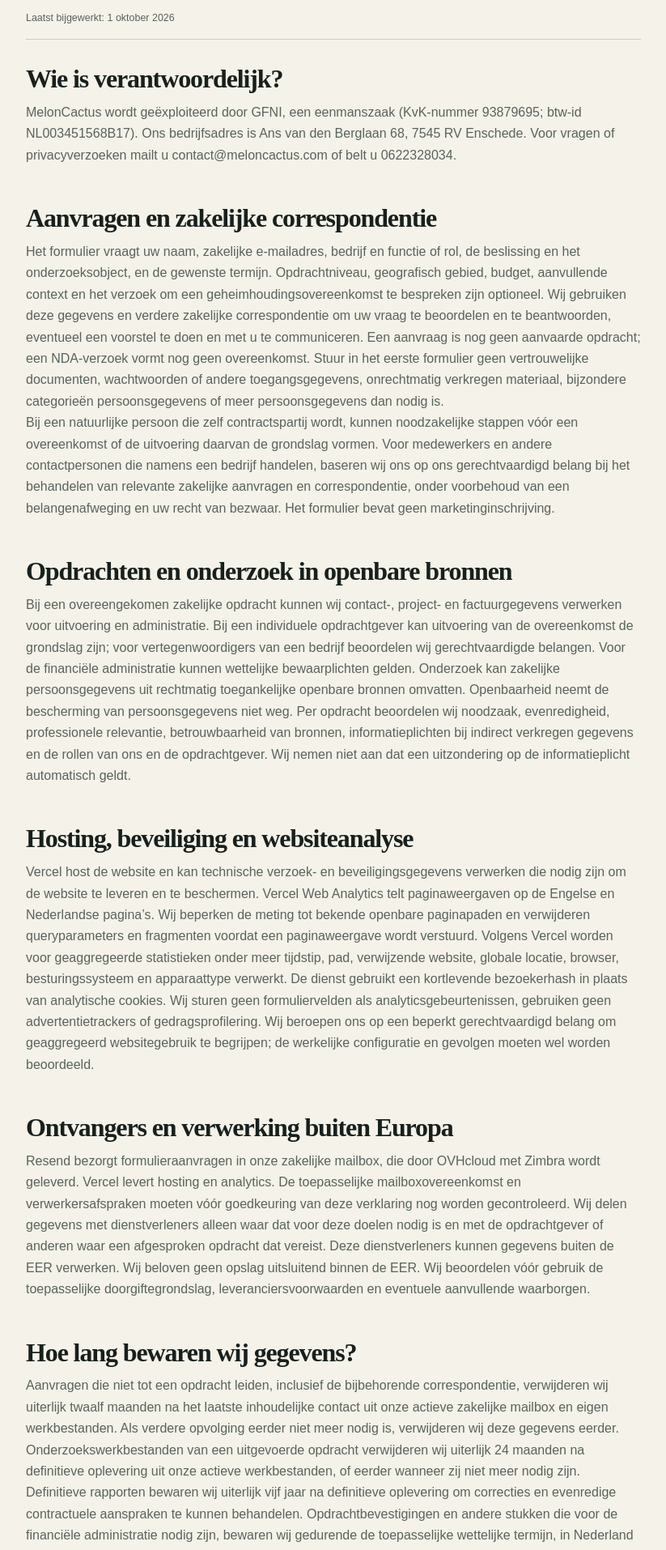
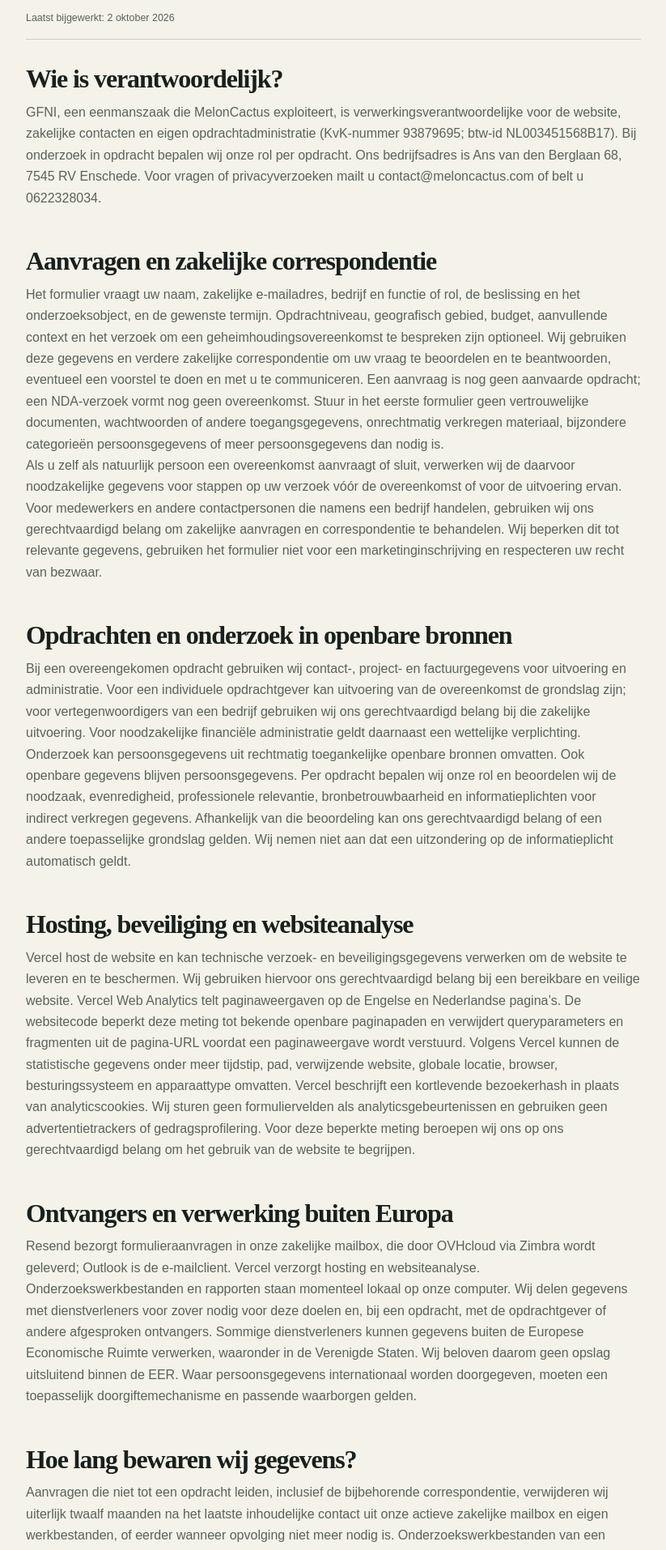
Before and after one commit to greenf88/MelonCactus, a Next.js app: page /nl/privacy in a window 1280 px wide. Shown: the part 380-2294 px from the top of the page at 81% size, without its empty margins (228-1051 px from the left). Built offline with nearby package versions, Linux system fonts and the light colour scheme; no server answers.

Commit message:
Clarify bilingual privacy notice and release evidence

```diff
--- a/src/app/(nl)/nl/privacy/page.tsx
+++ b/src/app/(nl)/nl/privacy/page.tsx
@@ -11,20 +11,20 @@ export const metadata: Metadata = {
 
 export default function DutchPrivacyPage() {
   return (
-    <LegalPageShell locale="nl" title="Privacyverklaring" intro="Hoe wij omgaan met persoonsgegevens wanneer u de website bezoekt, een aanvraag doet of met ons samenwerkt." updated="1 oktober 2026">
+    <LegalPageShell locale="nl" title="Privacyverklaring" intro="Hoe wij omgaan met persoonsgegevens wanneer u de website bezoekt, een aanvraag doet of met ons samenwerkt." updated="2 oktober 2026">
       <h2>Wie is verantwoordelijk?</h2>
-      <p>MelonCactus wordt geëxploiteerd door {siteConfig.legalName}, een eenmanszaak (KvK-nummer {siteConfig.registrationNumber}; btw-id {siteConfig.vatId}). Ons bedrijfsadres is {siteConfig.postalAddress}. Voor vragen of privacyverzoeken mailt u <a href={`mailto:${siteConfig.businessEmail}`}>{siteConfig.businessEmail}</a> of belt u <a href={siteConfig.businessPhoneHref}>{siteConfig.businessPhoneDisplay}</a>.</p>
+      <p>{siteConfig.legalName}, een eenmanszaak die MelonCactus exploiteert, is verwerkingsverantwoordelijke voor de website, zakelijke contacten en eigen opdrachtadministratie (KvK-nummer {siteConfig.registrationNumber}; btw-id {siteConfig.vatId}). Bij onderzoek in opdracht bepalen wij onze rol per opdracht. Ons bedrijfsadres is {siteConfig.postalAddress}. Voor vragen of privacyverzoeken mailt u <a href={`mailto:${siteConfig.businessEmail}`}>{siteConfig.businessEmail}</a> of belt u <a href={siteConfig.businessPhoneHref}>{siteConfig.businessPhoneDisplay}</a>.</p>
       <h2>Aanvragen en zakelijke correspondentie</h2>
       <p>Het formulier vraagt uw naam, zakelijke e-mailadres, bedrijf en functie of rol, de beslissing en het onderzoeksobject, en de gewenste termijn. Opdrachtniveau, geografisch gebied, budget, aanvullende context en het verzoek om een geheimhoudingsovereenkomst te bespreken zijn optioneel. Wij gebruiken deze gegevens en verdere zakelijke correspondentie om uw vraag te beoordelen en te beantwoorden, eventueel een voorstel te doen en met u te communiceren. Een aanvraag is nog geen aanvaarde opdracht; een NDA-verzoek vormt nog geen overeenkomst. Stuur in het eerste formulier geen vertrouwelijke documenten, wachtwoorden of andere toegangsgegevens, onrechtmatig verkregen materiaal, bijzondere categorieën persoonsgegevens of meer persoonsgegevens dan nodig is.</p>
-      <p>Bij een natuurlijke persoon die zelf contractspartij wordt, kunnen noodzakelijke stappen vóór een overeenkomst of de uitvoering daarvan de grondslag vormen. Voor medewerkers en andere contactpersonen die namens een bedrijf handelen, baseren wij ons op ons gerechtvaardigd belang bij het behandelen van relevante zakelijke aanvragen en correspondentie, onder voorbehoud van een belangenafweging en uw recht van bezwaar. Het formulier bevat geen marketinginschrijving.</p>
+      <p>Als u zelf als natuurlijk persoon een overeenkomst aanvraagt of sluit, verwerken wij de daarvoor noodzakelijke gegevens voor stappen op uw verzoek vóór de overeenkomst of voor de uitvoering ervan. Voor medewerkers en andere contactpersonen die namens een bedrijf handelen, gebruiken wij ons gerechtvaardigd belang om zakelijke aanvragen en correspondentie te behandelen. Wij beperken dit tot relevante gegevens, gebruiken het formulier niet voor een marketinginschrijving en respecteren uw recht van bezwaar.</p>
       <h2>Opdrachten en onderzoek in openbare bronnen</h2>
-      <p>Bij een overeengekomen zakelijke opdracht kunnen wij contact-, project- en factuurgegevens verwerken voor uitvoering en administratie. Bij een individuele opdrachtgever kan uitvoering van de overeenkomst de grondslag zijn; voor vertegenwoordigers van een bedrijf beoordelen wij gerechtvaardigde belangen. Voor de financiële administratie kunnen wettelijke bewaarplichten gelden. Onderzoek kan zakelijke persoonsgegevens uit rechtmatig toegankelijke openbare bronnen omvatten. Openbaarheid neemt de bescherming van persoonsgegevens niet weg. Per opdracht beoordelen wij noodzaak, evenredigheid, professionele relevantie, betrouwbaarheid van bronnen, informatieplichten bij indirect verkregen gegevens en de rollen van ons en de opdrachtgever. Wij nemen niet aan dat een uitzondering op de informatieplicht automatisch geldt.</p>
+      <p>Bij een overeengekomen opdracht gebruiken wij contact-, project- en factuurgegevens voor uitvoering en administratie. Voor een individuele opdrachtgever kan uitvoering van de overeenkomst de grondslag zijn; voor vertegenwoordigers van een bedrijf gebruiken wij ons gerechtvaardigd belang bij die zakelijke uitvoering. Voor noodzakelijke financiële administratie geldt daarnaast een wettelijke verplichting. Onderzoek kan persoonsgegevens uit rechtmatig toegankelijke openbare bronnen omvatten. Ook openbare gegevens blijven persoonsgegevens. Per opdracht bepalen wij onze rol en beoordelen wij de noodzaak, evenredigheid, professionele relevantie, bronbetrouwbaarheid en informatieplichten voor indirect verkregen gegevens. Afhankelijk van die beoordeling kan ons gerechtvaardigd belang of een andere toepasselijke grondslag gelden. Wij nemen niet aan dat een uitzondering op de informatieplicht automatisch geldt.</p>
       <h2>Hosting, beveiliging en websiteanalyse</h2>
-      <p>Vercel host de website en kan technische verzoek- en beveiligingsgegevens verwerken die nodig zijn om de website te leveren en te beschermen. Vercel Web Analytics telt paginaweergaven op de Engelse en Nederlandse pagina’s. Wij beperken de meting tot bekende openbare paginapaden en verwijderen queryparameters en fragmenten voordat een paginaweergave wordt verstuurd. Volgens Vercel worden voor geaggregeerde statistieken onder meer tijdstip, pad, verwijzende website, globale locatie, browser, besturingssysteem en apparaattype verwerkt. De dienst gebruikt een kortlevende bezoekerhash in plaats van analytische cookies. Wij sturen geen formuliervelden als analyticsgebeurtenissen, gebruiken geen advertentietrackers of gedragsprofilering. Wij beroepen ons op een beperkt gerechtvaardigd belang om geaggregeerd websitegebruik te begrijpen; de werkelijke configuratie en gevolgen moeten wel worden beoordeeld.</p>
+      <p>Vercel host de website en kan technische verzoek- en beveiligingsgegevens verwerken om de website te leveren en te beschermen. Wij gebruiken hiervoor ons gerechtvaardigd belang bij een bereikbare en veilige website. Vercel Web Analytics telt paginaweergaven op de Engelse en Nederlandse pagina’s. De websitecode beperkt deze meting tot bekende openbare paginapaden en verwijdert queryparameters en fragmenten uit de pagina-URL voordat een paginaweergave wordt verstuurd. Volgens Vercel kunnen de statistische gegevens onder meer tijdstip, pad, verwijzende website, globale locatie, browser, besturingssysteem en apparaattype omvatten. Vercel beschrijft een kortlevende bezoekerhash in plaats van analyticscookies. Wij sturen geen formuliervelden als analyticsgebeurtenissen en gebruiken geen advertentietrackers of gedragsprofilering. Voor deze beperkte meting beroepen wij ons op ons gerechtvaardigd belang om het gebruik van de website te begrijpen.</p>
       <h2>Ontvangers en verwerking buiten Europa</h2>
-      <p>Resend bezorgt formulieraanvragen in onze zakelijke mailbox, die door OVHcloud met Zimbra wordt geleverd. Vercel levert hosting en analytics. De toepasselijke mailboxovereenkomst en verwerkersafspraken moeten vóór goedkeuring van deze verklaring nog worden gecontroleerd. Wij delen gegevens met dienstverleners alleen waar dat voor deze doelen nodig is en met de opdrachtgever of anderen waar een afgesproken opdracht dat vereist. Deze dienstverleners kunnen gegevens buiten de EER verwerken. Wij beloven geen opslag uitsluitend binnen de EER. Wij beoordelen vóór gebruik de toepasselijke doorgiftegrondslag, leveranciersvoorwaarden en eventuele aanvullende waarborgen.</p>
+      <p>Resend bezorgt formulieraanvragen in onze zakelijke mailbox, die door OVHcloud via Zimbra wordt geleverd; Outlook is de e-mailclient. Vercel verzorgt hosting en websiteanalyse. Onderzoekswerkbestanden en rapporten staan momenteel lokaal op onze computer. Wij delen gegevens met dienstverleners voor zover nodig voor deze doelen en, bij een opdracht, met de opdrachtgever of andere afgesproken ontvangers. Sommige dienstverleners kunnen gegevens buiten de Europese Economische Ruimte verwerken, waaronder in de Verenigde Staten. Wij beloven daarom geen opslag uitsluitend binnen de EER. Waar persoonsgegevens internationaal worden doorgegeven, moeten een toepasselijk doorgiftemechanisme en passende waarborgen gelden.</p>
       <h2>Hoe lang bewaren wij gegevens?</h2>
-      <p>Aanvragen die niet tot een opdracht leiden, inclusief de bijbehorende correspondentie, verwijderen wij uiterlijk twaalf maanden na het laatste inhoudelijke contact uit onze actieve zakelijke mailbox en eigen werkbestanden. Als verdere opvolging eerder niet meer nodig is, verwijderen wij deze gegevens eerder. Onderzoekswerkbestanden van een uitgevoerde opdracht verwijderen wij uiterlijk 24 maanden na definitieve oplevering uit onze actieve werkbestanden, of eerder wanneer zij niet meer nodig zijn. Definitieve rapporten bewaren wij uiterlijk vijf jaar na definitieve oplevering om correcties en evenredige contractuele aanspraken te kunnen behandelen. Opdrachtbevestigingen en andere stukken die voor de financiële administratie nodig zijn, bewaren wij gedurende de toepasselijke wettelijke termijn, in Nederland doorgaans zeven jaar. Een concrete juridische aanspraak kan alleen voor de betreffende stukken een langere, afzonderlijk beoordeelde bewaring rechtvaardigen. Voor hosting en analytics gelden de ingestelde leverancierstermijnen; Vercel meldt dat de identificatie van een bezoekersessie na 24 uur vervalt. Wij beoordelen de termijnen en verwijderen of anonimiseren gegevens wanneer het toepasselijke doel eindigt. De uitvoering voor back-ups moet vóór publicatie nog worden gecontroleerd.</p>
+      <p>Aanvragen die niet tot een opdracht leiden, inclusief de bijbehorende correspondentie, verwijderen wij uiterlijk twaalf maanden na het laatste inhoudelijke contact uit onze actieve zakelijke mailbox en eigen werkbestanden, of eerder wanneer opvolging niet meer nodig is. Onderzoekswerkbestanden van een uitgevoerde opdracht verwijderen wij uiterlijk 24 maanden na definitieve oplevering uit onze actieve werkbestanden, of eerder wanneer zij niet meer nodig zijn. Definitieve rapporten bewaren wij in onze actieve bestanden uiterlijk vijf jaar na definitieve oplevering om correcties en evenredige contractuele aanspraken te kunnen behandelen. Opdrachtbevestigingen en andere stukken die voor de financiële administratie nodig zijn, bewaren wij gedurende de toepasselijke wettelijke termijn, in Nederland doorgaans zeven jaar. Een concrete juridische aanspraak kan een langere, afzonderlijk beoordeelde bewaring van alleen de betreffende stukken rechtvaardigen. Deze termijnen voor actieve bestanden zijn geen garantie over kopieën of beveiligingsgegevens bij leveranciers. Daarvoor kunnen andere verwijderprocessen, back-upcycli en wettelijke uitzonderingen gelden. Vercel meldt dat de identificatie van een Analytics-bezoekersessie na 24 uur vervalt; dat is geen algemene verwijdertermijn voor alle Analytics- of hostinggegevens.</p>
       <h2>Uw rechten</h2>
       <p>U kunt verzoeken om inzage, correctie, verwijdering of beperking van de verwerking en bezwaar maken tegen verwerking op grond van gerechtvaardigd belang. Gegevensoverdraagbaarheid geldt waar de wettelijke voorwaarden zijn vervuld. Als wij voor een specifieke verwerking ooit toestemming gebruiken, kunt u die intrekken zonder gevolgen voor eerdere rechtmatige verwerking. Mail ons uw verzoek; wij vragen alleen gegevens die nodig zijn om uw identiteit vast te stellen. U kunt ook een klacht indienen bij de Autoriteit Persoonsgegevens.</p>
       <h2>Wijzigingen</h2>
```
Also changed, not shown: src/app/(en)/privacy/page.tsx (+7 -7 lines), 2 other files (tests, documents, lock files or other folders).
